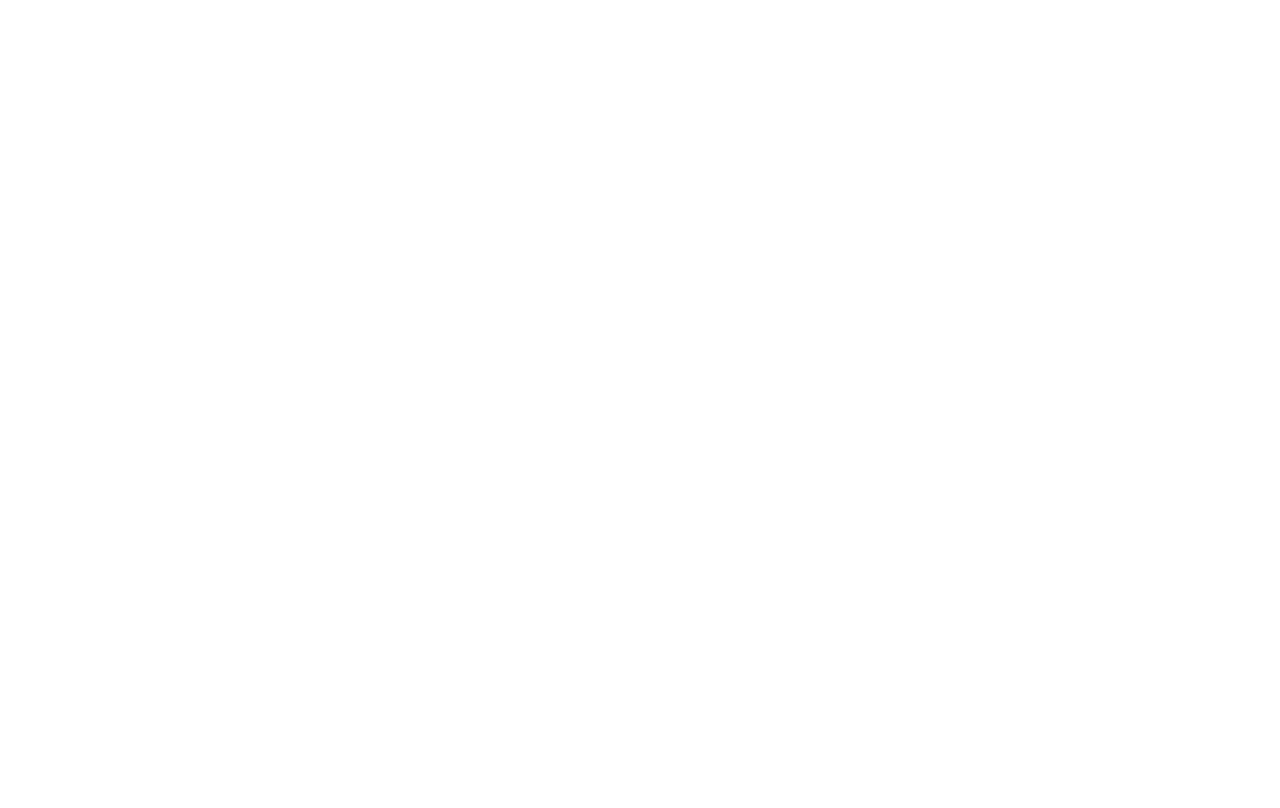
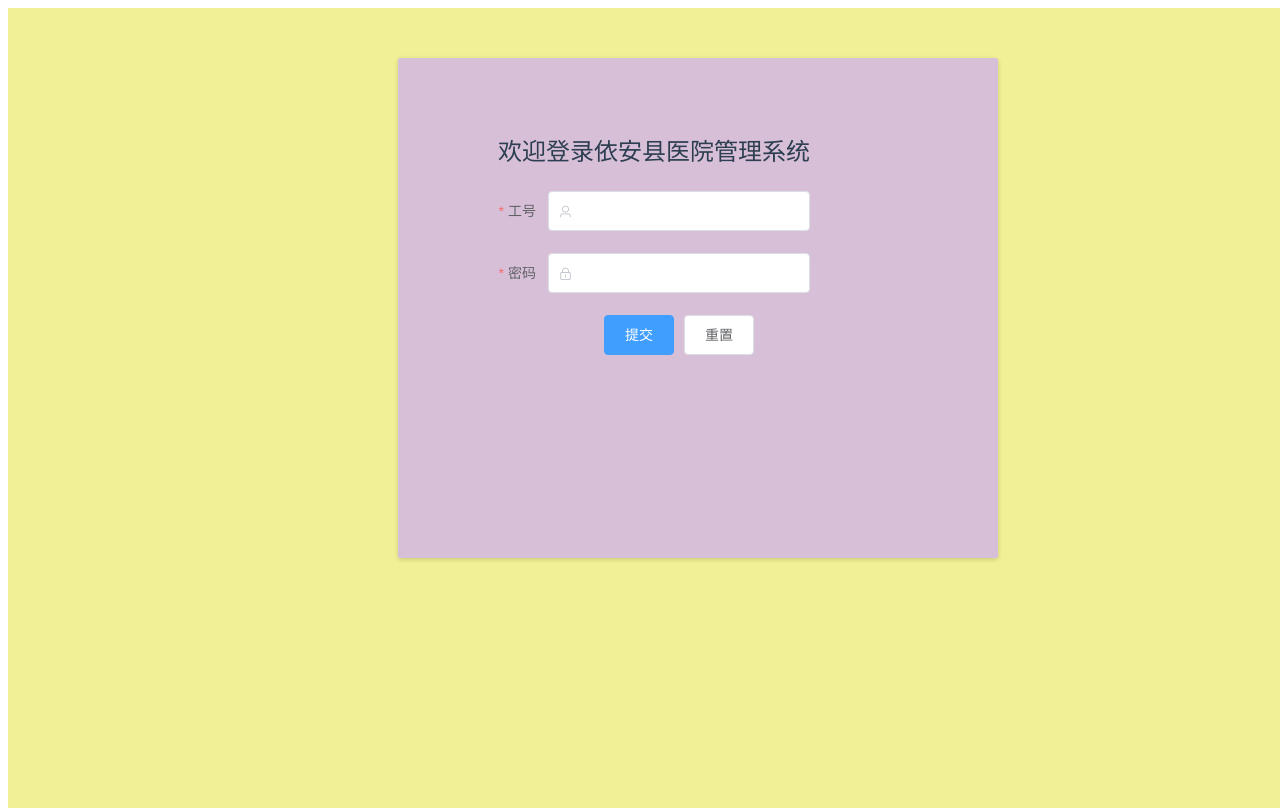
Before and after one commit to fhf-never-code/-, a Vue app: page / in a window 1280 px wide. Built offline with nearby package versions, Linux system fonts and the light colour scheme.

Commit message:
no message

```diff
--- a/src/components/Menu.vue
+++ b/src/components/Menu.vue
@@ -1,12 +1,55 @@
 <template>
-  <div>
+  <div class="container">
+    <el-row class="tac">
+      <el-col :span="12">
+        <h5>自定义颜色</h5>
+        <el-menu
+          default-active="2"
+          class="el-menu-vertical-demo"
+          @open="handleOpen"
+          @close="handleClose"
+          background-color="#545c64"
+          text-color="#fff"
+          active-text-color="#ffd04b">
+          <el-submenu index="1">
+            <template slot="title">
+              <i class="el-icon-location"></i>
+              <span>导航一</span>
+            </template>
+            <el-menu-item-group>
+              <template slot="title">分组一</template>
+              <el-menu-item index="1-1">选项1</el-menu-item>
+              <el-menu-item index="1-2">选项2</el-menu-item>
+            </el-menu-item-group>
+            <el-menu-item-group title="分组2">
+              <el-menu-item index="1-3">选项3</el-menu-item>
+            </el-menu-item-group>
+            <el-submenu index="1-4">
+              <template slot="title">选项4</template>
+              <el-menu-item index="1-4-1">选项1</el-menu-item>
+            </el-submenu>
+          </el-submenu>
+          <el-menu-item index="2">
+            <i class="el-icon-menu"></i>
+            <span slot="title">导航二</span>
+          </el-menu-item>
+          <el-menu-item index="3" disabled>
+            <i class="el-icon-document"></i>
+            <span slot="title">导航三</span>
+          </el-menu-item>
+          <el-menu-item index="4">
+            <i class="el-icon-setting"></i>
+            <span slot="title">导航四</span>
+          </el-menu-item>
+        </el-menu>
+      </el-col>
+    </el-row>
 
-    {{getUSer.count}}
-    <el-button @click="change">点我</el-button>
   </div>
 </template>
 
 <script>
+import user from "../store/index.js"
 export default {
 
   data () {
@@ -15,13 +58,12 @@
     }
   },
   computed:{
-    getUSer() {
-      return this.$store.state
-    }
+
   },
   methods:{
     change() {
       this.$store.commit('increment')
+      console.log(user)
     }
   }
 }
--- a/src/router/index.js
+++ b/src/router/index.js
@@ -1,30 +1,24 @@
 import Vue from 'vue'
 import VueRouter from 'vue-router'
-import Home from '../views/Home.vue'
 
 Vue.use(VueRouter)
 
 const routes = [
   {
-    path: '/home',
-    name: 'Home',
-    component: Home
+    path: '/main',
+    name: 'Main',
+    component: () => import('../views/Main.vue')
   },
   {
     path: '/',
     name: 'Login',
-    // route level code-splitting
-    // this generates a separate chunk (about.[hash].js) for this route
-    // which is lazy-loaded when the route is visited.
     component: () => import(/* webpackChunkName: "about" */ '../views/Login.vue')
   }, {
     path: '/menu',
     name: 'Menu',
     component: () => import ('../components/Menu.vue')
   },
-
 ]
-
 const router = new VueRouter({
   mode: 'history',
   base: process.env.BASE_URL,
--- a/src/store/index.js
+++ b/src/store/index.js
@@ -1,38 +1,50 @@
 import Vue from 'vue'
 import Vuex from 'vuex'
-
+import * as types from './types'
 Vue.use(Vuex)
 const user = [{
   id: 1001,
   userName: 'admin',
-  password: 100000,
+  password: 'admin',
   department:'',
   identity:'manager'
 }, {
   id: 1002,
-  userName: 'doc1',
-  password: 100001,
+  userName: '1001',
+  password: '1001',
   department:'',
   identity:'doctor'
 }, {
   id: 1003,
   userName: 'doc2',
-  password: 100002,
+  password: '1002',
   department:'',
   identity:'manager'
+}, {
+  id: 1004,
+  userName: '1',
+  password: '1',
+  department:'',
+  identity:'nurse'
 }]
-
+const myActions = {
+  [types.UPDATEUSER]({commit} , data){
+    setTimeout (()=> {
+      commit(types.UPDATEUSER,data)
+    },2000)
+  }
+}
 const store = new Vuex.Store({
   state: {
-    count: 18,
-    user,
-
+    user
   },
   mutations: {
-    increment(state) {
-      state.count++
+    [types.UPDATEUSER] (state ,data ) {
+      state.user = data
+    }
+  },
+  actions:  myActions
 
-    }
-  }
+
 })
 export default store
--- /dev/null
+++ b/src/store/types.js
@@ -0,0 +1 @@
+export const UPDATEUSER = "updateUser"
--- a/src/views/Home.vue
+++ /dev/null
@@ -1,27 +0,0 @@
-<template>
-  <div class="container">
-
-  </div>
-</template>
-
-<script>
-export default {
-  data(){
-
-      return {
-
-      }
-    }
-  }
-</script>
-<style scoped>
- .el-header {
-    background-color: #B3C0D1;
-    color: #333;
-    line-height: 60px;
-  }
-
-  .el-aside {
-    color: #333;
-  }
-</style>
--- a/src/views/Login.vue
+++ b/src/views/Login.vue
@@ -1,64 +1,119 @@
-
 <template>
   <div class='container'>
-    <div v-for="ele in websiteList" :key="ele.Urlmanagement_id" :style="randomRgb()" >
-      <img src="" alt="" />
-      <p>{{ ele.Url_name }}</p>
-  </div>
+    <div class="form">
+      <el-form :model="nowUser" status-icon :rules="rules" ref="nowUser" label-width="100px" class="demo-nowUser">
+        <p> 欢迎登录依安县医院管理系统 </p>
+        <el-form-item label="工号" prop="userName">
+          <el-input v-model="nowUser.userName" prefix-icon="el-icon-user"></el-input>
+        </el-form-item>
+        <el-form-item label="密码" prop="password">
+          <el-input type="password" v-model="nowUser.password" prefix-icon="el-icon-lock"></el-input>
+        </el-form-item>
+        <el-form-item>
+          <el-button type="primary" @click="submitForm('nowUser')">提交</el-button>
+          <el-button @click="resetForm('nowUser')">重置</el-button>
+        </el-form-item>
+      </el-form>
+    </div>
   </div>
 </template>
 
 <script>
-  //这里可以导入其他文件（比如：组件，工具js，第三方插件js，json文件，图片文件等等）
-  //例如：import 《组件名称》 from '《组件路径》';
-
+  import {
+    mapState
+  } from "vuex"
   export default {
-    //import引入的组件需要注入到对象中才能使用
-    components: {},
     data() {
-      //这里存放数据
       return {
-
+        nowUser: {
+          userName: '',
+          password: '',
+        },
+        rules: {
+          userName: {
+            required: true,
+            message: "用户名不能为空"
+          },
+          password: {
+            required: true,
+            message: "密码不能为空"
+          }
+        }
       };
     },
-    //监听属性 类似于data概念
-    computed: {},
-    //监控data中的数据变化
-    watch: {},
-    //方法集合
+    computed: {
+      ...mapState(["user"])
+    },
     methods: {
-      randomRgb() {
-      let R = Math.floor(Math.random() * 130+110);
-      let G = Math.floor(Math.random() * 130+110);
-      let B = Math.floor(Math.random() * 130+110);
-      return {
-        background: 'rgb(' + R + ',' + G + ',' + B + ')'
-       };
- }
-
+      /*
+      表单检验函数 在非空检测后若当前输入的用户名和密码存在于全局数据中 进入主界面*/
+      submitForm(formName) {
+        this.$refs[formName].validate((valid) => {
+          if (valid) {
+            let user = this.user
+            let nowUser = this.nowUser
+            for (let item in user) {
+              if (user[item].userName == nowUser.userName && user[item].password == nowUser.password) {
+                this.$message({
+                  message: '登陆成功',
+                  type: 'success'
+                });
+                this.$router.push({
+                  name: "Main",
+                  params: {
+                    nowUser
+                  }
+                })
+                sessionStorage.setItem('user', JSON.stringify(nowUser))
+                var success = true
+                break
+              }
+            }
+            if (!success) { // 遍历到最后仍然没有匹配项 即为数据库没有这个用户名和密码的组合
+              this.$message({
+                message: '用户名或密码不正确',
+                type: 'error'
+              });
+            }
+          } else {
+            this.$message({
+              message: '用户名或密码不能为空',
+              type: 'warning'
+            });
+          }
+        });
+      },
+      /* 表单重置
+       */
+      resetForm(formName) {
+        this.$refs[formName].resetFields();
+      }
     },
-    //生命周期 - 创建完成（可以访问当前this实例）
-    created() {
-
-    },
-    //生命周期 - 挂载完成（可以访问DOM元素）
-    mounted() {
-
-    },
-    beforeCreate() {}, //生命周期 - 创建之前
-    beforeMount() {}, //生命周期 - 挂载之前
-    beforeUpdate() {}, //生命周期 - 更新之前
-    updated() {}, //生命周期 - 更新之后
-    beforeDestroy() {}, //生命周期 - 销毁之前
-    destroyed() {}, //生命周期 - 销毁完成
-    activated() {}, //如果页面有keep-alive缓存功能，这个函数会触发
   }
 </script>
 <style scoped>
-  .main {
-    width: 400px;
+  .container {
+    background-color: rgb(241, 240, 150);
+    position: absolute;
+    width: 100%;
+    height: 100%;
+    border: 1px yellow;
+  }
+
+  .form {
+    background-color: thistle;
+    display: flex;
+    width: 500px;
     height: 400px;
-    border: 1px red solid ;
-    margin: calc(50% - 200px);
+    margin-left: calc(50% - 250px);
+    margin-top: 50px;
+    padding: 50px;
+    border-radius: 2px;
+    box-shadow: 0 2px 4px rgba(0, 0, 0, .12), 0 0 6px rgba(0, 0, 0, .04);
+  }
+
+  .form p {
+    font-size: 24px;
+    margin-left: 50px;
   }
 </style>
--- /dev/null
+++ b/src/views/Main.vue
@@ -0,0 +1,73 @@
+<template>
+  <div class="container">
+    {{ nowUser.userName }}
+    {{nowUser.password}}
+    <el-radio-group v-model="isCollapse" style="margin-bottom: 20px;">
+      <el-radio-button :label="false">展开</el-radio-button>
+      <el-radio-button :label="true">收起</el-radio-button>
+    </el-radio-group>
+    <el-menu default-active="1-4-1" class="el-menu-vertical-demo" @open="handleOpen" @close="handleClose" :collapse="isCollapse" @hover="change">
+      <el-submenu index="1">
+        <template slot="title">
+          <i class="el-icon-location"></i>
+          <span slot="title">导航一</span>
+        </template>
+        <el-menu-item-group>
+          <span slot="title">分组一</span>
+          <el-menu-item index="1-1">选项1</el-menu-item>
+          <el-menu-item index="1-2">选项2</el-menu-item>
+        </el-menu-item-group>
+        <el-menu-item-group title="分组2">
+          <el-menu-item index="1-3">选项3</el-menu-item>
+        </el-menu-item-group>
+        <el-submenu index="1-4">
+          <span slot="title">选项4</span>
+          <el-menu-item index="1-4-1">选项1</el-menu-item>
+        </el-submenu>
+      </el-submenu>
+      <el-menu-item index="2">
+        <i class="el-icon-menu"></i>
+        <span slot="title">导航二</span>
+      </el-menu-item>
+      <el-menu-item index="3" >
+        <i class="el-icon-document"></i>
+        <span slot="title">导航三</span>
+      </el-menu-item>
+      <el-menu-item index="4">
+        <i class="el-icon-setting"></i>
+        <span slot="title">导航四</span>
+      </el-menu-item>
+    </el-menu>
+  </div>
+</template>
+
+<script>
+export default {
+  data() {
+      return {
+        isCollapse: true,
+        nowuser : ''
+      };
+    },
+    methods: {
+      handleOpen(key, keyPath) {
+        console.log(key, keyPath);
+      },
+      handleClose(key, keyPath) {
+        console.log(key, keyPath);
+      },
+      change() {
+      }
+    },
+    created() {
+      var nowUSer1 = sessionStorage.getItem("user") // 从缓存中取出当前的登陆职工信息
+      this.nowUser = JSON.parse(nowUSer1)
+    },
+  }
+</script>
+<style scoped>
+  .el-menu-vertical-demo:not(.el-menu--collapse) {
+    width: 200px;
+    min-height: 400px;
+  }
+</style>
```
Also changed, not shown: src/components/HelloWorld.vue (deleted, +0 -32 lines), src/views/Useless.vue (added, +66 -0 lines), 2 other files (tests, documents, lock files or other folders).
